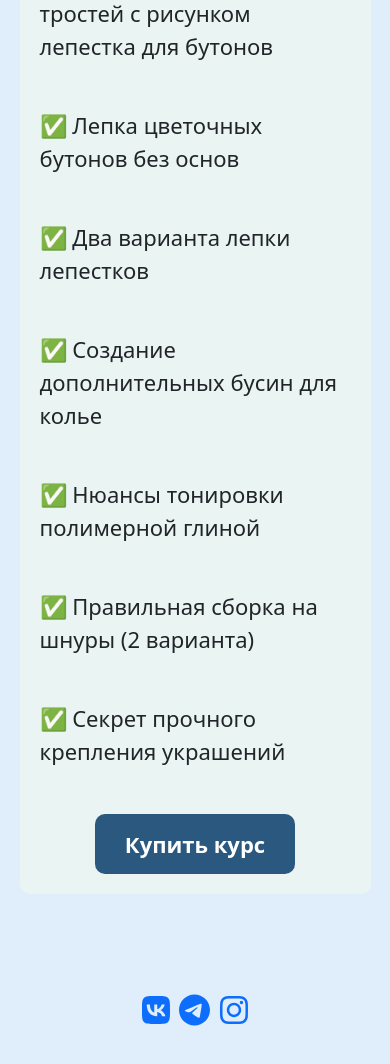
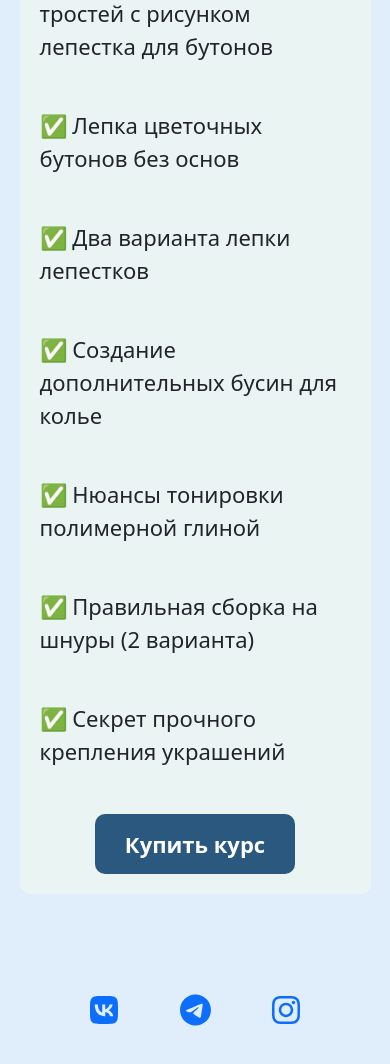
Before and after one commit to BrynzevDmitrii/lending, a React (Create React App) app: page / in a window 390 px wide. Shown: the part 3101-4165 px from the top of the page. Built offline with nearby package versions, Linux system fonts and the light colour scheme.

Commit message:
mobile widht

```diff
--- a/src/Body/components/SocialFollow/style.module.scss
+++ b/src/Body/components/SocialFollow/style.module.scss
@@ -1,7 +1,11 @@
+@import'../../../styles/breakepoints';
 .socialList {
     display: flex;
     align-items: center;
     justify-content: space-between;
     width: 30%;
     margin-bottom: 70px;
+    @include bp-320 {
+        width: 60%;
+    }
 }
```
